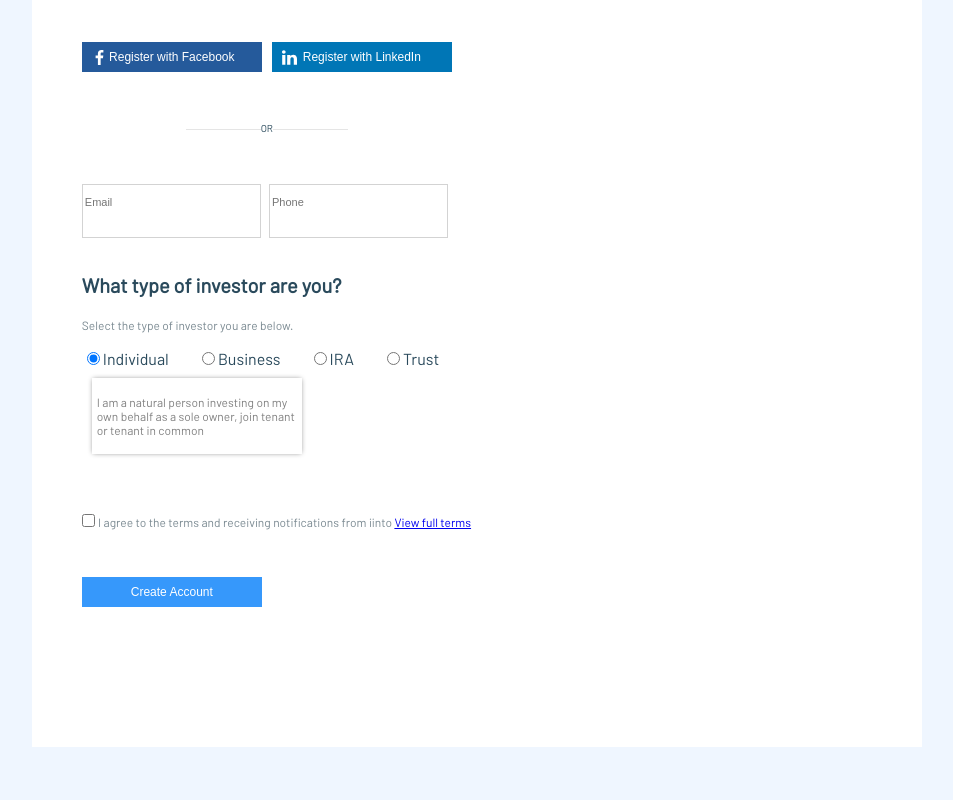
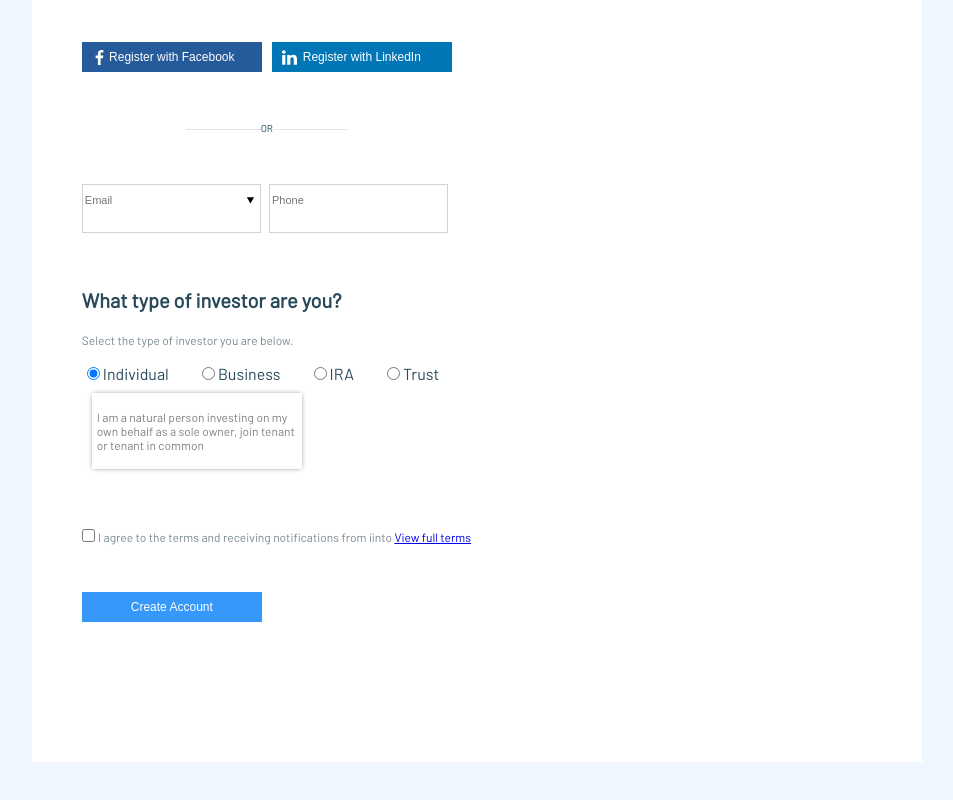
Before and after one commit to Axe11er/iinto, a plain HTML site: page index.html in a window 1280 px wide. Shown: the part 707-1507 px from the top of the page, without its empty margins (163-1116 px from the left). Drawn offline with Linux system fonts and the light colour scheme.

Commit message:
email autofocus

```diff
--- a/index.html
+++ b/index.html
@@ -24,7 +24,7 @@
                     <div class="break"></div>
                     <div class="or">OR</div>
                 </div>
-                <input type="email" class="email-and-tel" placeholder="Email" list="emails">
+                <input type="email" class="email-and-tel" placeholder="Email" list="emails" autofocus>
                 <datalist id="emails">
                     <option value="gus.goodwin@gmail.com"></option>
                 </datalist>
--- a/style.css
+++ b/style.css
@@ -57,7 +57,7 @@ h1 {
 
 h2 {
     font-size: 20px;
-    margin-top: 35px;
+    margin-top: 55px;
 }
 
 img {
@@ -116,7 +116,7 @@ img {
     font-size: 11px;
     padding-top: 2px;
     padding-bottom: 20px;
-    height: 30px;
+    height: 25px;
     border: 1px solid lightgray;
 }
 
```
